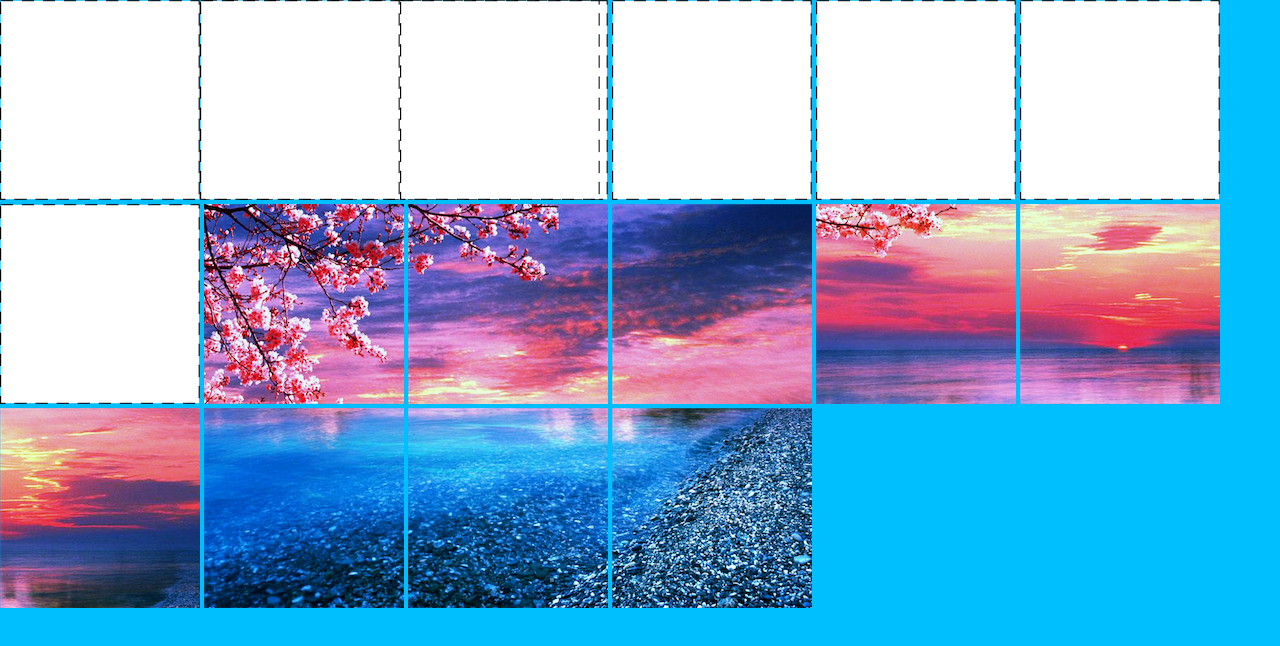
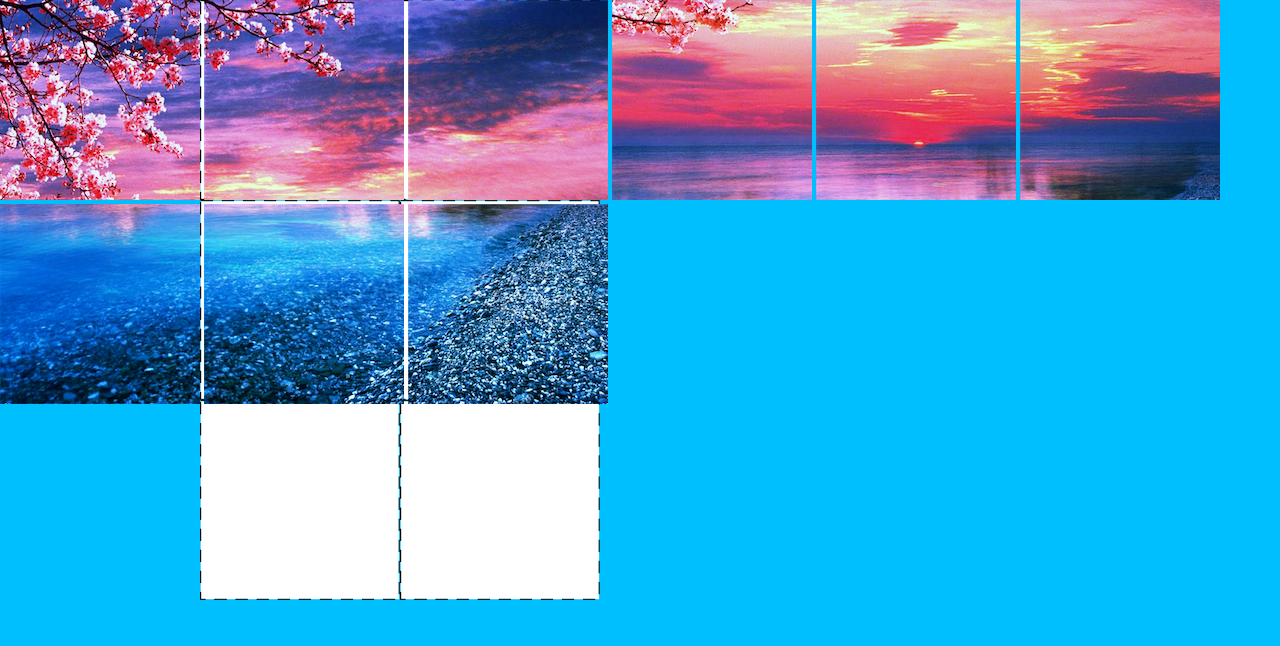
Before and after one commit to phumlilemqushulu93-ITvarsity/Module-4-Assessment-2, a plain HTML site: page index.html in a window 1280 px wide. Drawn offline with Linux system fonts and the light colour scheme.

Commit message:
Update style.css

```diff
--- a/style.css
+++ b/style.css
@@ -7,7 +7,7 @@ body{
 }
 
 
-#grid-1{
+#grid1-1{
     position: absolute;
     left: 0px;
     top: 0px;
@@ -24,3 +24,37 @@ body{
     left: 400px;
     top: 0px;
 }
+#grid2-1{
+    position: absolute;
+    left: 200px;
+    top: 0px;
+}
+
+#grid2-2{
+    position: absolute;
+    left: 200px;
+    top: 200px;
+}
+
+#grid2-3{
+    position: absolute;
+    left: 400px;
+    top: 200px;
+}
+#grid3-1{
+    position: absolute;
+    left: 400px;
+    top: 0px;
+}
+
+#grid3-2{
+    position: absolute;
+    left: 200px;
+    top: 400px;
+}
+
+#grid3-3{
+    position: absolute;
+    left: 400px;
+    top: 400px;
+}
```
